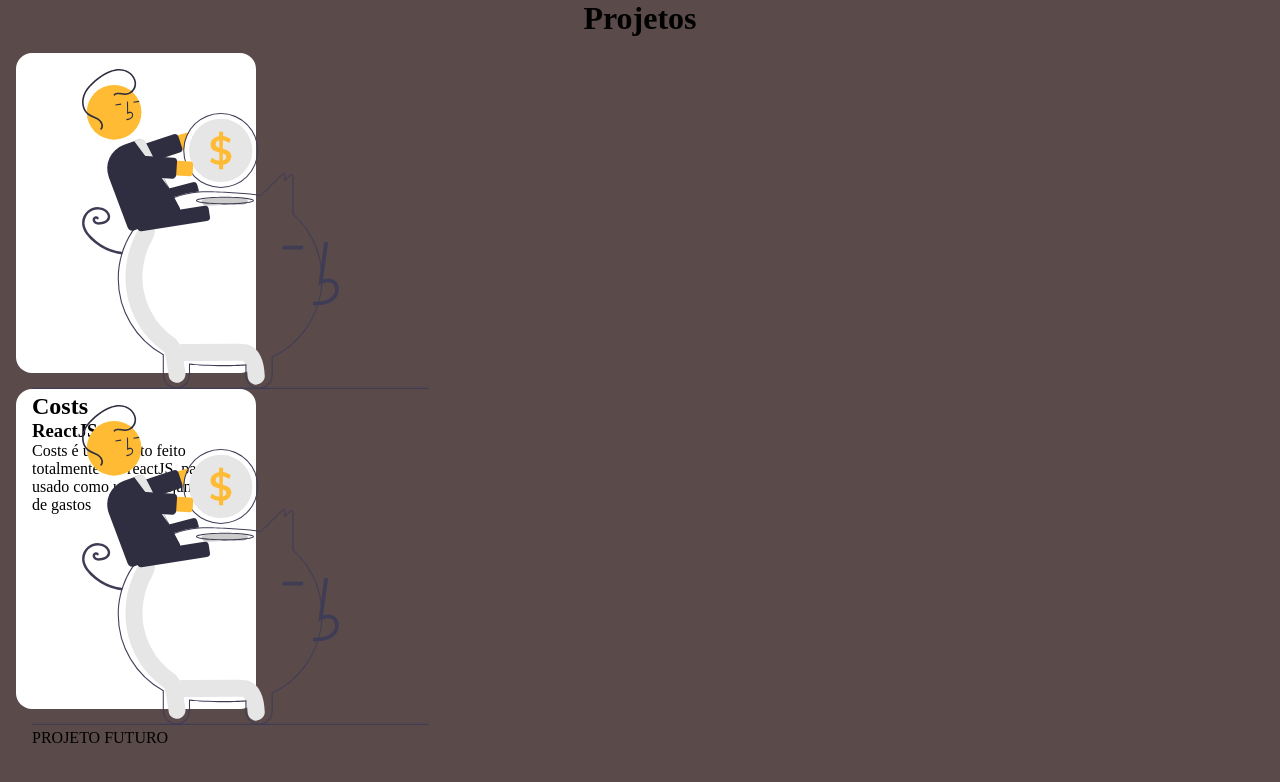
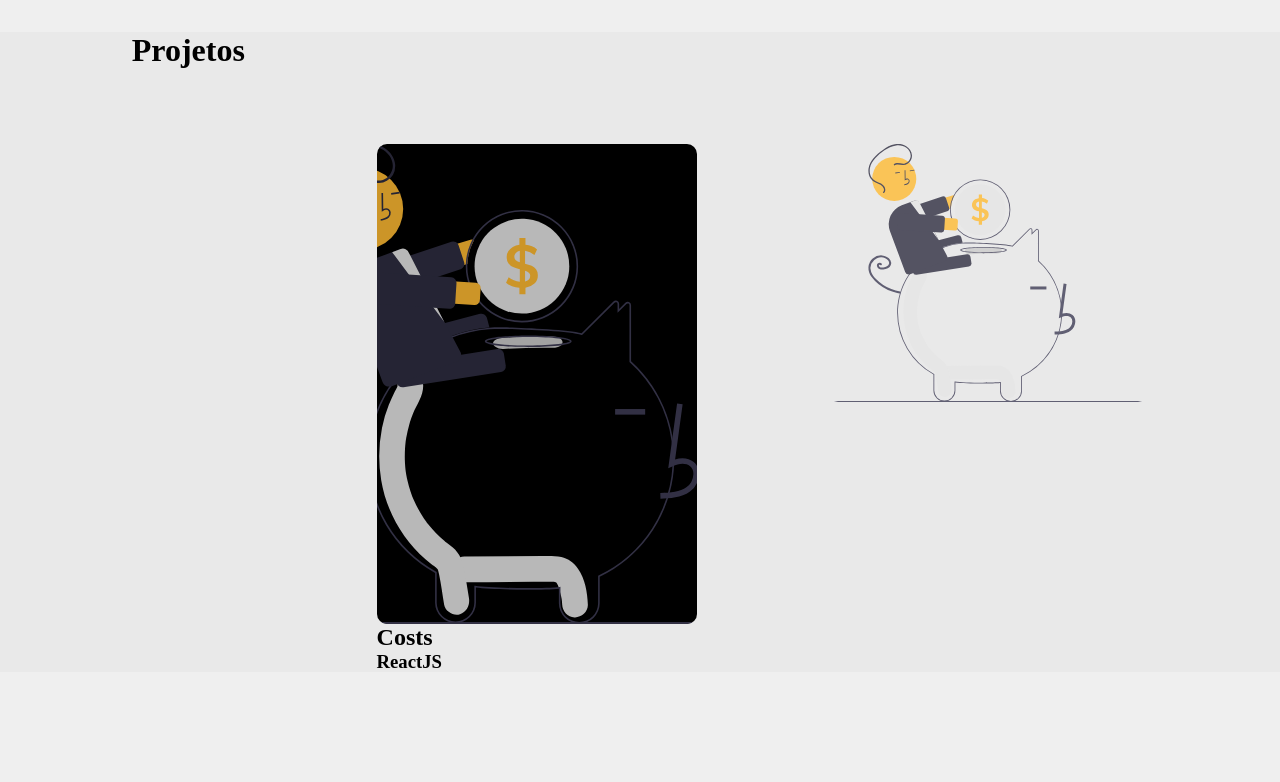
Before and after one commit to languageD/Portfolio, a React (Vite) app: page /Projetos in a window 1280 px wide. Shown: the top 782 px of the page. Built offline with nearby package versions, Linux system fonts and the light colour scheme.

Commit message:
updata projects page

```diff
--- a/src/pages/Projetos.module.css
+++ b/src/pages/Projetos.module.css
@@ -1,8 +1,10 @@
 .Project_container{
-  height: 100vh;
+  height: 100%;
   width: 100%;
-  background-color: rgb(90, 74, 74);
-  justify-content: space-between;
+  display: flex;
+  margin-top: 2rem;
+  background-color: rgb(233, 233, 233);
+  justify-content: space-evenly;
 }
 .Project_header{
   display: flex;
@@ -19,29 +21,48 @@
 }
 
 .projects{
-  display: flex;
-  flex-direction: column;
+  position: relative;
+  height: 30rem;
+  width: 20rem;
+  margin-top: 7rem;
+  margin-bottom: 3rem;
 
-  padding: 1rem;
-  height: 20rem;
-  width: 15rem;
-  margin: 1rem;
-  background-color: white;
-  border-radius: 1rem;
 
 }
 
+.cards_img{
+  height: 100%;
+  width: 100%;
+  background-color: black;
+  border-radius: 10px;
+}
+
 .projects img{
-  height: 20rem;
-  align-items: center;
+  height: 100%;
+  width: 100%;
+  border-radius: 10px;
+  object-fit: cover;
+  opacity: 0.8;
+  transition: opacity 1s;
 
+}
+.projects:hover .imgCard img {
+  opacity: 0.4;
 }
 
 .project_txt{
+  position: absolute;
+  bottom: 0;
+  padding: 2rem;
+  color: white;
+  text-shadow: 1px 2px 3px black;
+  opacity: 0;
+  visibility: hidden;
+  transition: all 1s;
+}
+.projects:hover .card-info {
   opacity: 1;
-
-
-
+  visibility: visible;
 }
 /*
 .project_txt:hover{
```
